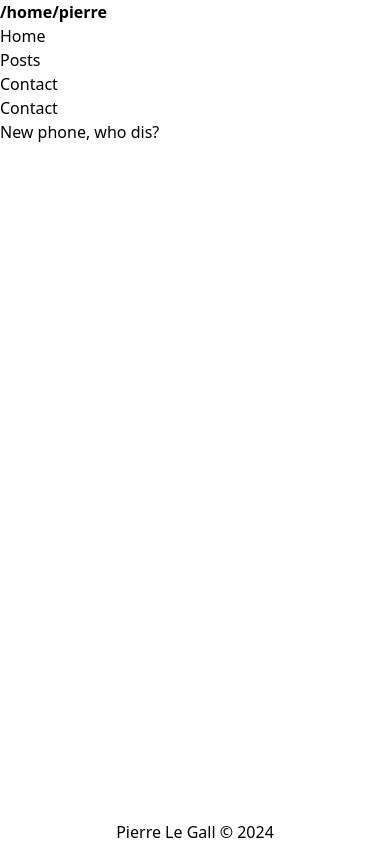
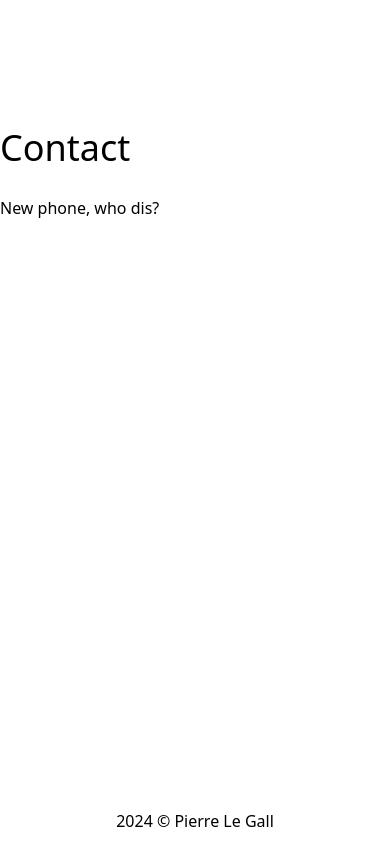
Before and after one commit to pierrelegall/pierrelegall.github.io, a SvelteKit app: page /contact in a window 390 px wide. Built offline with nearby package versions, Linux system fonts and the light colour scheme.

Commit message:
Global style refinement

```diff
--- a/src/app.css
+++ b/src/app.css
@@ -88,7 +88,15 @@ li {
 }
 
 .prose {
+  img {
+    max-width: 100%;
+    margin: auto;
+  }
+
   p {
+    margin-top: var(--size-3);
+    margin-bottom: var(--size-3);
+
     :not(:is(h1, h2, h3, h4, h5, h6) + p) {
       margin-top: var(--size-7);
     }
@@ -134,6 +142,8 @@ li {
   }
 
   pre {
+    scrollbar-color: black gray;
+    overflow-x: auto;
     max-inline-size: 100%;
     padding: var(--size-3);
     margin-top: var(--size-3);
--- a/src/lib/components/footer.svelte
+++ b/src/lib/components/footer.svelte
@@ -3,12 +3,12 @@
 </script>
 
 <footer>
-  <span>{config.cc} &copy {new Date().getFullYear()}</span>
+  <span>{new Date().getFullYear()} © {config.cc}</span>
 </footer>
 
 <style>
   footer {
-    padding-block: var(--size-2);
+    padding-block: 0.7em;
     border-top: 1px solid var(--border);
     display: flex;
     justify-content: center;
--- a/src/lib/components/header.svelte
+++ b/src/lib/components/header.svelte
@@ -1,47 +1,35 @@
 <script lang="ts">
-  import * as config from "$lib/config"
+  import { title } from "$lib/config"
 </script>
 
-<nav>
-  <a href="/" class="title">
-    <b>{config.title}</b>
+<nav class="py-4 flex flex-col align-center justify-between space-y-4 sm:flex-row sm:space-y-0">
+  <a class="title my-auto text-white text-2xl" href="/">
+    <b>{title}</b>
   </a>
 
-  <ul class="links">
-    <li>
-      <a href="/">Home</a>
-    </li>
-    <li>
-      <a href="/posts">Posts</a>
-    </li>
-    <li>
-      <a href="/contact">Contact</a>
-    </li>
-  </ul>
+  <div class="flex flex-row space-x-4 [&>*]:my-auto">
+    <span>
+      <a class="text-white" href="/">Home</a>
+    </span>
+    <span>
+      <a class="text-white" href="/posts">Posts</a>
+    </span>
+    <span>
+      <a class="text-white" href="/contact">Contact</a>
+    </span>
+  </div>
 </nav>
 
 <style>
-  nav {
-    padding-block: var(--size-5);
+  .title::after {
+    animation: blinker 1s step-end infinite;
+    content: "|";
+    margin-left: -0.15em;
+  }
 
-    @media (min-width: 768px) {
-      display: flex;
-      justify-content: space-between;
-    }
-
-    .links {
-      margin-block: var(--size-5);
-
-      @media (min-width: 768px) {
-        display: flex;
-        gap: var(--size-7);
-        margin-block: 0;
-      }
-    }
-
-    a {
-      color: inherit;
-      text-decoration: none;
+  @keyframes blinker {
+    50% {
+      opacity: 0;
     }
   }
 </style>
--- a/src/lib/config.ts
+++ b/src/lib/config.ts
@@ -1,6 +1,6 @@
 import { dev } from "$app/environment"
 
-export const title = "/home/pierre"
-export const description = "SvelteKit blog for poets"
+export const title = "pierre.legall.im"
+export const description = "Pierre web pages"
 export const cc = "Pierre Le Gall"
 export const url = dev ? "http://localhost:5173" : "https://pierre.legall.im"
--- a/src/routes/+layout.svelte
+++ b/src/routes/+layout.svelte
@@ -10,10 +10,10 @@
   let { children, data } = $props()
 </script>
 
-<div class="layout">
+<div class="layout max-w-3xl">
   <Header />
 
-  <main>
+  <main class="w-full min-w-0 max-w-3xl mx-auto py-6">
     <PageTransition url={data.url}>
       {@render children?.()}
     </PageTransition>
@@ -25,18 +25,11 @@
 <style>
   .layout {
     height: 100%;
-    max-inline-size: 1440px;
     display: grid;
     grid-template-rows: auto 1fr auto;
     margin-inline: auto;
-    padding-inline: var(--size-7);
-
-    @media (min-width: 1440px) {
-      padding-inline: 0;
-    }
-
-    main {
-      padding-block: var(--size-9);
-    }
+    padding-inline: var(--size-3);
+    min-width: 0;
+    min-height: 0;
   }
 </style>
--- a/src/routes/+page.svelte
+++ b/src/routes/+page.svelte
@@ -1 +1,5 @@
-<p>I like long walks on the beach.</p>
+<div class="grid place-items-center h-full py-16 space-y-16 sm:space-y-0 [&>*]:mx-auto">
+  <div>
+    <p>I like long walks on the beach.</p>
+  </div>
+</div>
--- a/src/routes/contact/+page.svelte
+++ b/src/routes/contact/+page.svelte
@@ -1,2 +1,7 @@
-<h1>Contact</h1>
-<p>New phone, who dis?</p>
+<section class="space-y-7">
+  <h1 class="text-4xl">
+    Contact
+  </h1>
+
+  <p>New phone, who dis?</p>
+</section>
--- a/src/routes/posts/+page.svelte
+++ b/src/routes/posts/+page.svelte
@@ -9,52 +9,26 @@
   <title>{config.title}</title>
 </svelte:head>
 
-<section>
-  <ul class="posts">
-    <div>
-      <a href="/rss.xml" target="_blank">RSS feed</a>
-    </div>
+<section class="space-y-7">
+  <h1 class="text-4xl">
+    Posts
+  </h1>
+
+  <div>
+    <a href="/rss.xml" target="_blank">RSS feed</a>
+  </div>
+
+  <div id="posts" class="space-y-7">
     {#each data.posts as post}
-      <li class="post">
-        <a href={`posts/${post.slug}`} class="title">{post.title}</a>
-        <p class="date">{formatDate(post.date)}</p>
-        {#if post.description}
-          <p class="description">{post.description}</p>
-        {/if}
-      </li>
+      <div id="post">
+        <a href={`posts/${post.slug}`} class="">
+          <p class="text-3xl">{post.title}</p>
+          <p class="text-white opacity-50">{formatDate(post.date)}</p>
+          {#if post.description}
+            <p class="text-white">{post.description}</p>
+          {/if}
+        </a>
+      </div>
     {/each}
-  </ul>
+  </div>
 </section>
-
-<style>
-  section {
-    inline-size: var(--size-content-3);
-    margin-inline: auto;
-
-    .posts {
-      display: grid;
-      gap: var(--size-5);
-
-      .post {
-        &:not(:last-child) {
-          border-bottom: 1px dashed var(--border);
-          padding-bottom: var(--size-7);
-        }
-
-        .title {
-          font-size: var(--font-size-fluid-2);
-          color: var(--brand);
-          text-decoration-color: var(--brand);
-        }
-
-        .date {
-          color: var(--text-2);
-        }
-
-        .description {
-          margin-top: var(--size-2);
-        }
-      }
-    }
-  }
-</style>
--- a/src/routes/posts/[slug]/+page.svelte
+++ b/src/routes/posts/[slug]/+page.svelte
@@ -12,8 +12,8 @@
 
 <article>
   <hgroup>
-    <h1>{data.meta.title}</h1>
-    <p>Published at {formatDate(data.meta.date)}</p>
+    <h1 class="text-5xl">{data.meta.title}</h1>
+    <p>{formatDate(data.meta.date)}</p>
   </hgroup>
 
   <div class="tags">
@@ -22,14 +22,13 @@
     {/each}
   </div>
 
-  <div class="prose">
+  <div class="prose text-justify">
     <data.content />
   </div>
 </article>
 
 <style>
   article {
-    max-inline-size: var(--size-content-3);
     margin-inline: auto;
 
     h1 {
@@ -44,7 +43,7 @@
 
     .tags {
       display: flex;
-      gap: var(--size-3);
+      gap: var(--size-2);
       margin-top: var(--size-2);
       margin-bottom: var(--size-7);
 
```
Also changed, not shown: src/posts/second-post.md (+3 -1 lines).
